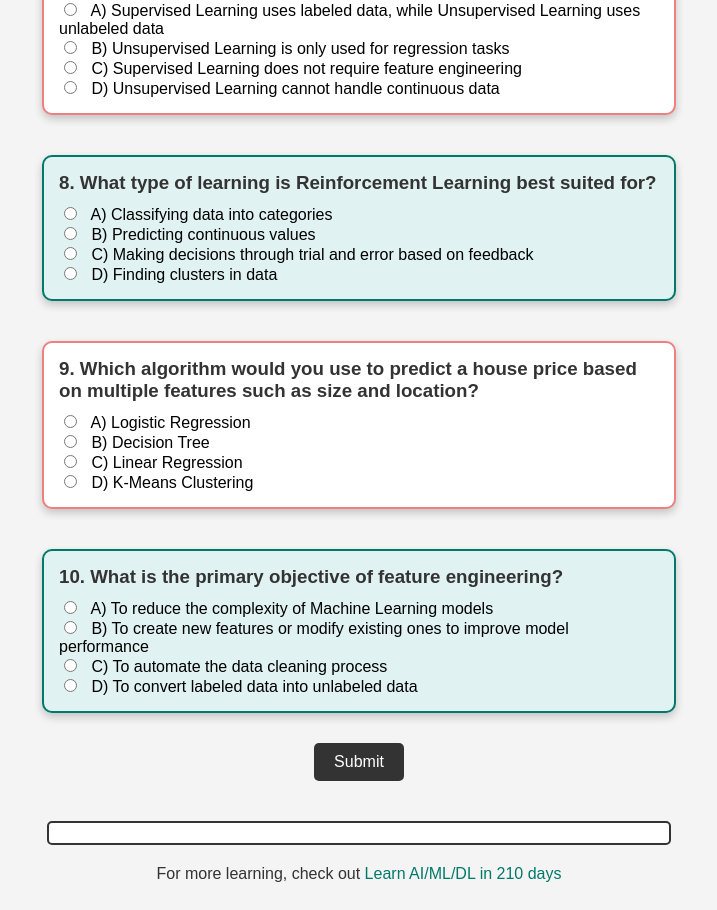
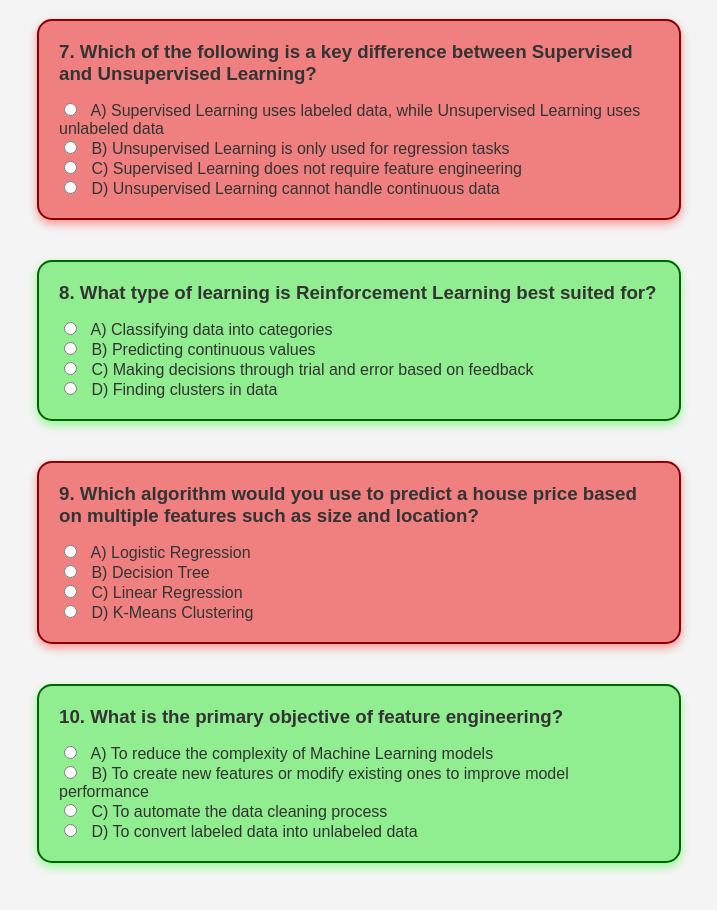
Before and after one commit to KABURAKURIA/QUIZ-1, a plain HTML site: page index.html in a window 1280 px wide. Shown: the part 1319-2229 px from the top of the page, without its empty margins (281-998 px from the left). Drawn offline with Linux system fonts and the light colour scheme.

Commit message:
Update index.html

```diff
--- a/index.html
+++ b/index.html
@@ -10,6 +10,7 @@
             margin: 0;
             padding: 20px;
             background-color: #f4f4f4;
+            color: #333;
         }
         h1 {
             text-align: center;
@@ -24,53 +25,57 @@
         .question {
             background: #fff;
             border: 2px solid #333;
-            border-radius: 10px;
-            box-shadow: 0 4px 8px rgba(0, 0, 0, 0.2);
-            padding: 15px;
+            border-radius: 15px;
+            box-shadow: 0 4px 10px rgba(0, 0, 0, 0.3);
+            padding: 20px;
             position: relative;
             width: 80%;
             max-width: 600px;
             margin: 10px 0;
-            transition: all 0.3s ease-in-out;
+            transition: all 0.3s ease;
+            z-index: 1;
         }
         .question:nth-child(odd) {
-            background: #fff;
-            border-color: lightcoral;
+            background: lightcoral;
+            border-color: darkred;
+            box-shadow: 0 4px 10px rgba(255, 0, 0, 0.4);
         }
         .question:nth-child(even) {
-            background: #e0f2f1;
-            border-color: #00796b;
+            background: lightgreen;
+            border-color: darkgreen;
+            box-shadow: 0 4px 10px rgba(0, 255, 0, 0.4);
         }
         .question:hover {
-            transform: translateY(-5px);
-            box-shadow: 0 8px 16px rgba(0, 0, 0, 0.3);
+            transform: translateY(-8px);
+            box-shadow: 0 8px 16px rgba(0, 0, 0, 0.5);
         }
         h3 {
-            margin: 0 0 10px;
+            margin: 0 0 15px;
             color: #333;
         }
         input[type="radio"] {
             margin-right: 10px;
         }
         .submit-button {
-            background-color: #333;
+            background-color: black;
             color: #fff;
             border: none;
             border-radius: 5px;
-            padding: 10px 20px;
-            font-size: 16px;
+            padding: 12px 24px;
+            font-size: 18px;
             cursor: pointer;
             transition: background-color 0.3s ease;
+            margin-top: 20px;
         }
         .submit-button:hover {
             background-color: #555;
         }
         .result {
             margin-top: 20px;
-            padding: 10px;
+            padding: 15px;
             border: 2px solid #333;
             background-color: #fff;
-            border-radius: 5px;
+            border-radius: 10px;
             width: 80%;
             max-width: 600px;
             text-align: center;
@@ -87,8 +92,12 @@
             color: #333;
         }
         .info a {
-            color: #00796b;
+            color: black;
             text-decoration: none;
+            font-weight: bold;
+        }
+        .info a:hover {
+            color: darkred;
         }
     </style>
 </head>
```
